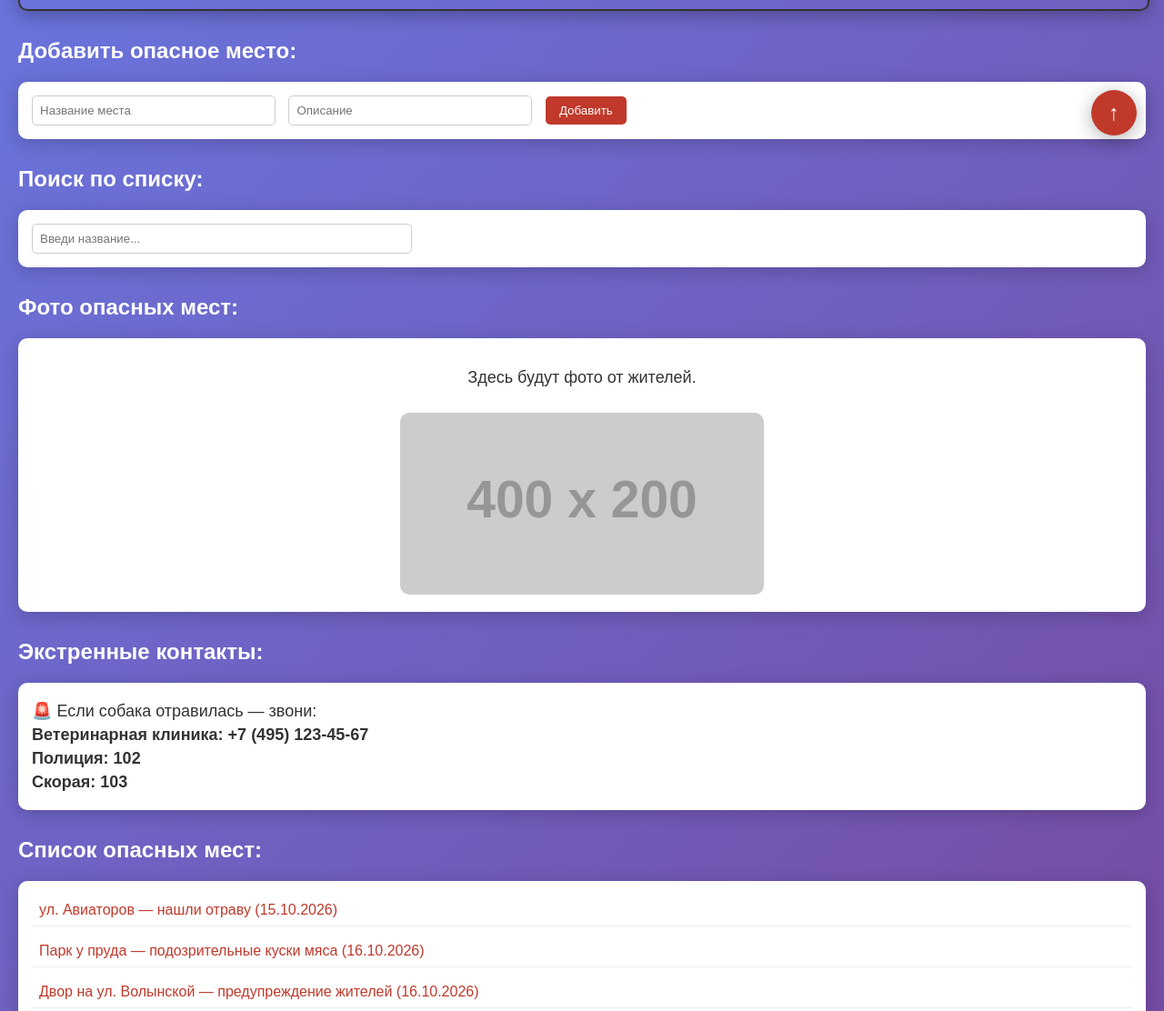
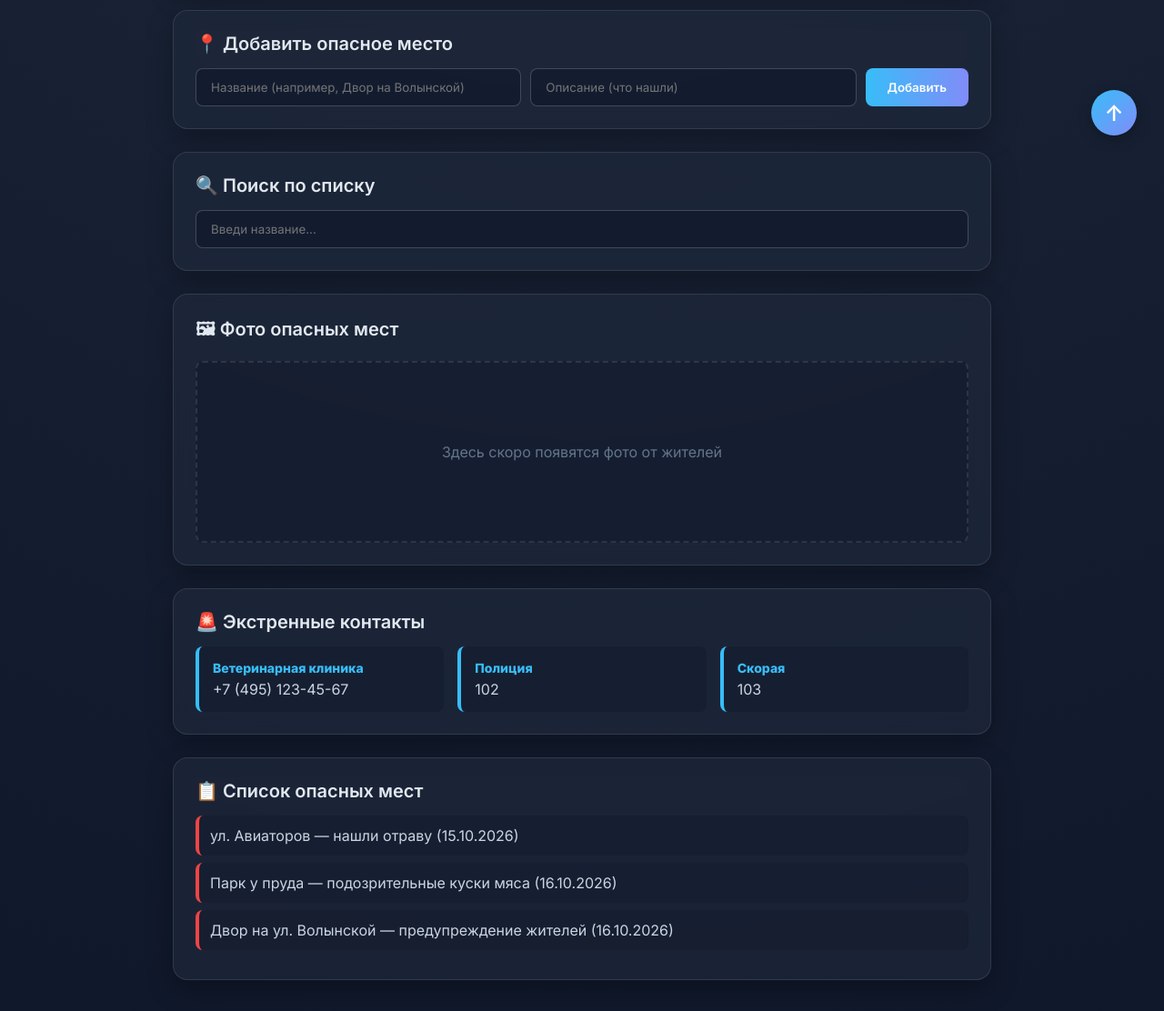
Before and after one commit to flowvof/suncevo, a plain HTML site: page index.html in a window 1280 px wide. Shown: the part 621-1733 px from the top of the page at 91% size. Drawn offline with Linux system fonts and the light colour scheme; placeholder pictures from the web are drawn by us.

Commit message:
Add files via upload

```diff
--- a/index.html
+++ b/index.html
@@ -1,168 +1,246 @@
 <!DOCTYPE html>
-<html>
+<html lang="ru">
 <head>
-    <title>Безопасный выгул</title>
+    <meta charset="UTF-8">
+    <meta name="viewport" content="width=device-width, initial-scale=1.0">
+    <title>Безопасный выгул | Солнцево</title>
+    <!-- Подключаем современный шрифт -->
+    <link href="https://fonts.googleapis.com/css2?family=Inter:wght@400;600;800&display=swap" rel="stylesheet">
     <style>
+        * {
+            box-sizing: border-box;
+            margin: 0;
+            padding: 0;
+        }
         body {
-            font-family: Arial, sans-serif;
-            margin: 0;
-            padding: 20px;
-            background: linear-gradient(135deg, #667eea 0%, #764ba2 100%);
+            font-family: 'Inter', sans-serif;
+            background: #0f172a; /* Тёмный космический фон */
+            background-image: radial-gradient(circle at 50% 0%, #1e293b 0%, #0f172a 100%);
+            color: white;
             min-height: 100vh;
+            padding: 40px 20px;
         }
-        h1 { color: white; text-align: center; font-size: 36px; }
-        p { color: white; text-align: center; font-size: 18px; }
-        h2 { color: white; margin-top: 30px; }
+        .container {
+            max-width: 900px;
+            margin: 0 auto;
+            display: flex;
+            flex-direction: column;
+            gap: 25px;
+        }
+        header {
+            text-align: center;
+            margin-bottom: 10px;
+            animation: fadeIn 1s ease;
+        }
+        h1 {
+            font-size: 42px;
+            font-weight: 800;
+            background: linear-gradient(90deg, #38bdf8, #818cf8);
+            -webkit-background-clip: text;
+            -webkit-text-fill-color: transparent;
+            margin-bottom: 10px;
+        }
         .counter {
-            background: white;
-            padding: 15px;
-            border-radius: 10px;
-            margin-top: 20px;
-            text-align: center;
-            font-size: 24px;
-            color: #c0392b;
-            font-weight: bold;
-            box-shadow: 0 4px 20px rgba(0,0,0,0.2);
+            font-size: 18px;
+            color: #94a3b8;
+            font-weight: 600;
+        }
+        .card {
+            background: rgba(30, 41, 59, 0.7);
+            backdrop-filter: blur(10px); /* Эффект стекла */
+            border: 1px solid rgba(255, 255, 255, 0.1);
+            border-radius: 16px;
+            padding: 24px;
+            box-shadow: 0 10px 30px rgba(0, 0, 0, 0.3);
+            animation: fadeIn 1s ease;
+        }
+        h2 {
+            font-size: 20px;
+            font-weight: 600;
+            margin-bottom: 15px;
+            color: #e2e8f0;
+            display: flex;
+            align-items: center;
+            gap: 10px;
         }
         #map {
-            width: 100%; height: 400px;
-            border: 2px solid #333;
-            border-radius: 10px;
-            margin-top: 20px;
-            box-shadow: 0 4px 20px rgba(0,0,0,0.3);
+            width: 100%;
+            height: 400px;
+            border-radius: 12px;
+            overflow: hidden;
+            border: 1px solid rgba(255, 255, 255, 0.1);
         }
         form {
-            background: white; padding: 15px;
-            border-radius: 10px; margin-top: 20px;
-            box-shadow: 0 4px 20px rgba(0,0,0,0.2);
+            display: flex;
+            gap: 10px;
+            flex-wrap: wrap;
         }
         input {
-            padding: 8px; width: 250px;
-            margin-right: 10px;
-            border: 1px solid #ccc;
-            border-radius: 5px;
+            flex: 1;
+            min-width: 200px;
+            padding: 12px 16px;
+            background: rgba(15, 23, 42, 0.6);
+            border: 1px solid rgba(255, 255, 255, 0.2);
+            border-radius: 8px;
+            color: white;
+            font-family: 'Inter', sans-serif;
+            outline: none;
+            transition: border 0.3s;
+        }
+        input:focus {
+            border-color: #38bdf8;
         }
         button {
-            padding: 8px 15px;
-            background: #c0392b; color: white;
-            border: none; border-radius: 5px;
+            padding: 12px 24px;
+            background: linear-gradient(90deg, #38bdf8, #818cf8);
+            color: white;
+            font-weight: 600;
+            border: none;
+            border-radius: 8px;
             cursor: pointer;
-            transition: all 0.3s;
+            font-family: 'Inter', sans-serif;
+            transition: transform 0.2s, box-shadow 0.2s;
         }
         button:hover {
-            background: #e74c3c;
-            transform: scale(1.05);
+            transform: translateY(-2px);
+            box-shadow: 0 4px 15px rgba(56, 189, 248, 0.4);
         }
         ul {
-            background: white; padding: 15px;
-            border-radius: 10px; margin-top: 20px;
             list-style: none;
-            box-shadow: 0 4px 20px rgba(0,0,0,0.2);
         }
         li {
-            margin-bottom: 10px; color: #c0392b;
-            padding: 8px; border-bottom: 1px solid #eee;
+            padding: 12px;
+            background: rgba(15, 23, 42, 0.4);
+            border-radius: 8px;
+            margin-bottom: 8px;
+            border-left: 4px solid #ef4444; /* Красная полоска слева */
+            color: #cbd5e1;
+            transition: background 0.3s;
         }
-        .contacts {
-            background: white; padding: 15px;
-            border-radius: 10px; margin-top: 20px;
-            box-shadow: 0 4px 20px rgba(0,0,0,0.2);
+        li:hover {
+            background: rgba(15, 23, 42, 0.8);
         }
-        .contacts p { color: #333; text-align: left; margin: 5px 0; }
-        .phone { color: #c0392b; font-weight: bold; }
-        .photo-block {
-            background: white; padding: 15px;
-            border-radius: 10px; margin-top: 20px;
-            text-align: center;
-            box-shadow: 0 4px 20px rgba(0,0,0,0.2);
+        .contacts-grid {
+            display: grid;
+            grid-template-columns: repeat(auto-fit, minmax(250px, 1fr));
+            gap: 15px;
         }
-        .photo-block img {
-            width: 100%; max-width: 400px;
-            border-radius: 10px;
-            margin-top: 10px;
+        .contact-item {
+            background: rgba(15, 23, 42, 0.4);
+            padding: 15px;
+            border-radius: 8px;
+            border-left: 4px solid #38bdf8;
         }
-        .photo-block p { color: #333; text-align: center; }
+        .contact-item strong {
+            display: block;
+            color: #38bdf8;
+            font-size: 14px;
+            margin-bottom: 5px;
+        }
+        .contact-item span {
+            font-size: 16px;
+            color: #cbd5e1;
+        }
+        .photo-placeholder {
+            width: 100%;
+            height: 200px;
+            background: rgba(15, 23, 42, 0.4);
+            border: 2px dashed rgba(255, 255, 255, 0.1);
+            border-radius: 8px;
+            display: flex;
+            align-items: center;
+            justify-content: center;
+            color: #64748b;
+        }
         .footer {
             text-align: center;
-            color: white;
-            margin-top: 30px;
+            color: #64748b;
             font-size: 14px;
+            margin-top: 20px;
         }
-        .search {
-            background: white;
-            padding: 15px;
-            border-radius: 10px;
-            margin-top: 20px;
-            box-shadow: 0 4px 20px rgba(0,0,0,0.2);
-        }
-        .search input {
-            width: 100%;
-            max-width: 400px;
+        @keyframes fadeIn {
+            from { opacity: 0; transform: translateY(10px); }
+            to { opacity: 1; transform: translateY(0); }
         }
         .up-button {
             position: fixed;
             bottom: 30px;
             right: 30px;
-            background: #c0392b;
-            color: white;
-            border: none;
-            border-radius: 50%;
             width: 50px;
             height: 50px;
+            border-radius: 50%;
+            background: linear-gradient(135deg, #38bdf8, #818cf8);
+            color: white;
             font-size: 24px;
-            cursor: pointer;
-            box-shadow: 0 4px 20px rgba(0,0,0,0.3);
-            transition: all 0.3s;
-        }
-        .up-button:hover {
-            background: #e74c3c;
-            transform: scale(1.1);
+            display: flex;
+            align-items: center;
+            justify-content: center;
+            box-shadow: 0 4px 15px rgba(0, 0, 0, 0.3);
         }
     </style>
 </head>
 <body>
-    <h1>Безопасный выгул в Солнцево</h1>
-    <p>Карта опасных мест для выгула собак.</p>
+    <div class="container">
+        <header>
+            <h1>Безопасный выгул</h1>
+            <p class="counter" id="counter">Опасных мест в Солнцево: 3</p>
+        </header>
 
-    <div class="counter" id="counter">Опасных мест: 3</div>
+        <div class="card">
+            <div id="map"></div>
+        </div>
 
-    <div id="map"></div>
-
-    <h2>Добавить опасное место:</h2>
+        <div class="card">
+            <h2>📍 Добавить опасное место</h2>
             <form id="addForm">
-        <input type="text" id="placeName" placeholder="Название места">
-        <input type="text" id="placeDesc" placeholder="Описание">
+                <input type="text" id="placeName" placeholder="Название (например, Двор на Волынской)">
+                <input type="text" id="placeDesc" placeholder="Описание (что нашли)">
                 <button type="button" onclick="addPlace()">Добавить</button>
             </form>
-
-    <h2>Поиск по списку:</h2>
-    <div class="search">
-        <input type="text" id="searchInput" placeholder="Введи название..." oninput="searchPlaces()">
         </div>
 
-    <h2>Фото опасных мест:</h2>
-    <div class="photo-block">
-        <p>Здесь будут фото от жителей.</p>
-        <img src="https://via.placeholder.com/400x200?text=Фото+опасного+места" alt="Фото места">
+        <div class="card">
+            <h2>🔍 Поиск по списку</h2>
+            <input type="text" id="searchInput" placeholder="Введи название..." oninput="searchPlaces()" style="width: 100%;">
         </div>
 
-    <h2>Экстренные контакты:</h2>
-    <div class="contacts">
-        <p>🚨 Если собака отравилась — звони:</p>
-        <p class="phone">Ветеринарная клиника: +7 (495) 123-45-67</p>
-        <p class="phone">Полиция: 102</p>
-        <p class="phone">Скорая: 103</p>
+        <div class="card">
+            <h2>🖼 Фото опасных мест</h2>
+            <div class="photo-placeholder">
+                Здесь скоро появятся фото от жителей
+            </div>
         </div>
 
-    <h2>Список опасных мест:</h2>
+        <div class="card">
+            <h2>🚨 Экстренные контакты</h2>
+            <div class="contacts-grid">
+                <div class="contact-item">
+                    <strong>Ветеринарная клиника</strong>
+                    <span>+7 (495) 123-45-67</span>
+                </div>
+                <div class="contact-item">
+                    <strong>Полиция</strong>
+                    <span>102</span>
+                </div>
+                <div class="contact-item">
+                    <strong>Скорая</strong>
+                    <span>103</span>
+                </div>
+            </div>
+        </div>
+
+        <div class="card">
+            <h2>📋 Список опасных мест</h2>
             <ul id="placesList">
                 <li>ул. Авиаторов — нашли отраву (15.10.2026)</li>
                 <li>Парк у пруда — подозрительные куски мяса (16.10.2026)</li>
                 <li>Двор на ул. Волынской — предупреждение жителей (16.10.2026)</li>
             </ul>
+        </div>
 
         <div class="footer">
             Сайт создан Львом. 2026 год.
+        </div>
     </div>
 
     <button class="up-button" onclick="window.scrollTo(0,0)">↑</button>
@@ -215,7 +293,7 @@
                 li.textContent = name + ' — ' + desc + ' (' + date + ')';
                 list.appendChild(li);
                 count = count + 1;
-                document.getElementById('counter').textContent = 'Опасных мест: ' + count;
+                document.getElementById('counter').textContent = 'Опасных мест в Солнцево: ' + count;
                 document.getElementById('placeName').value = '';
                 document.getElementById('placeDesc').value = '';
             };
```
Lines whose indentation alone changed are shown as unchanged.
